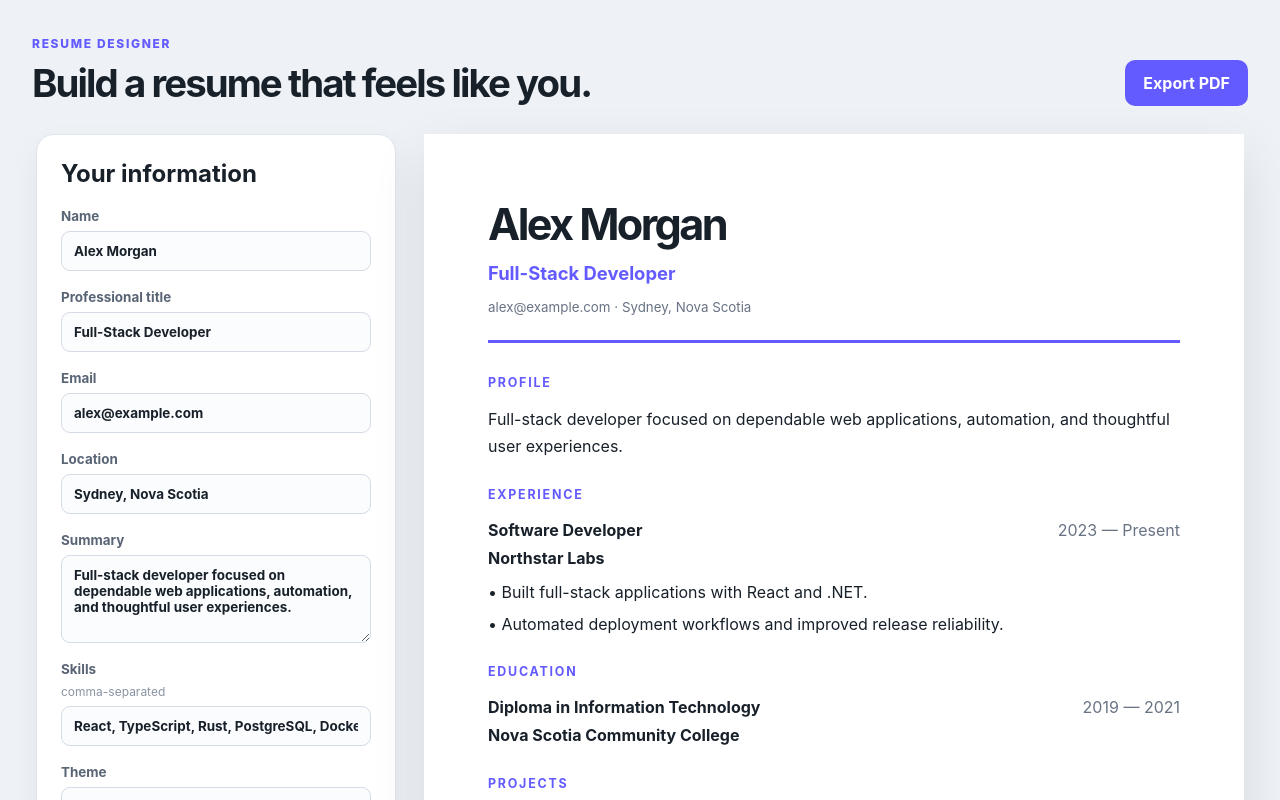
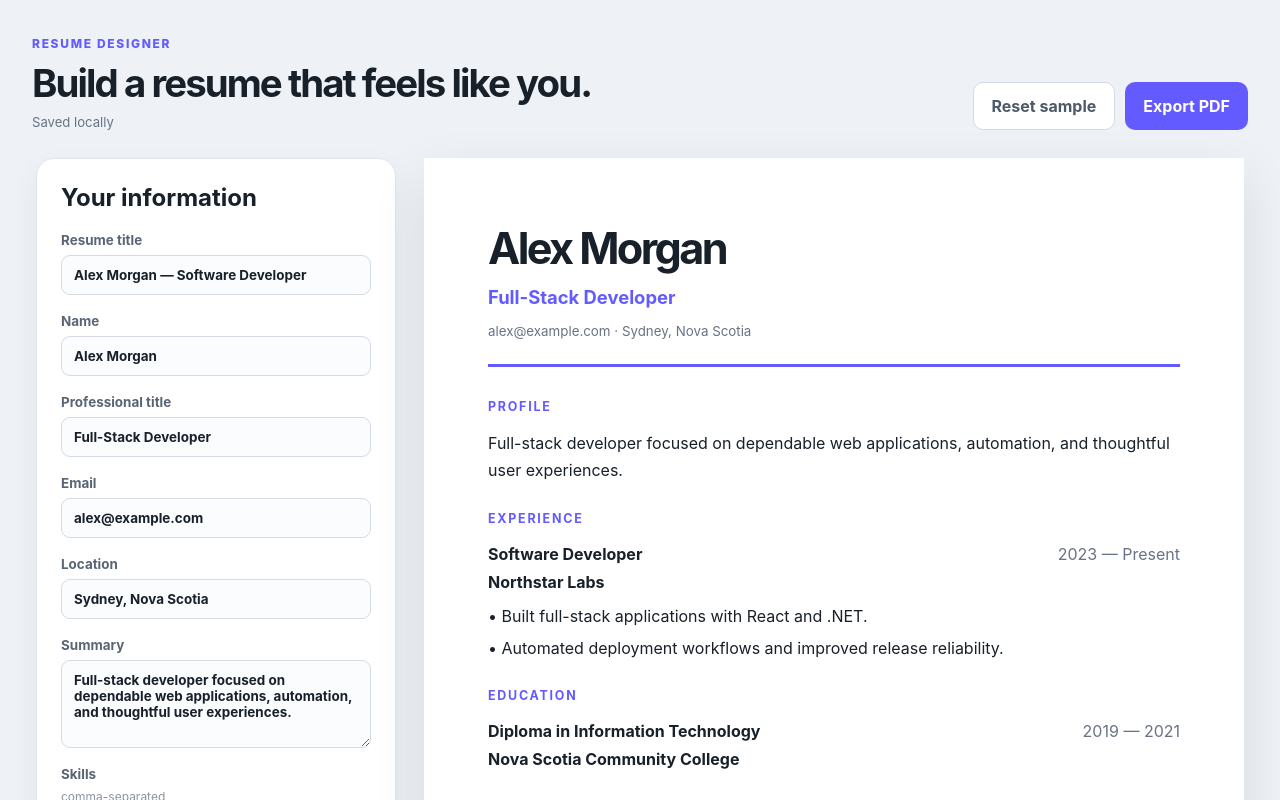
Before and after one commit to jherney/resume-designer, a React (Vite) app: page / in a window 1280 px wide. Shown: the top 800 px of the page. Built offline with nearby package versions, Linux system fonts and the light colour scheme.

Commit message:
Add local resume persistence

```diff
--- a/src/App.tsx
+++ b/src/App.tsx
@@ -1,42 +1,63 @@
-import { useState } from 'react';
+import { useEffect, useState } from 'react';
 import { sampleResume } from './data/sampleResume';
-import type { EducationItem, ExperienceItem, ProjectItem, ResumeData, ThemeName } from './types/resume';
+import type { EducationItem, ExperienceItem, ProjectItem, ResumeData, StoredResumeState, ThemeName } from './types/resume';
 
+const STORAGE_KEY = 'resume-designer-state';
 const newExperience = (): ExperienceItem => ({ id: crypto.randomUUID(), company: '', role: '', dates: '', bullets: [''] });
 const newEducation = (): EducationItem => ({ id: crypto.randomUUID(), institution: '', degree: '', dates: '' });
 const newProject = (): ProjectItem => ({ id: crypto.randomUUID(), name: '', description: '', link: '' });
 
+function loadState(): StoredResumeState {
+  try {
+    const saved = localStorage.getItem(STORAGE_KEY);
+    if (saved) return JSON.parse(saved) as StoredResumeState;
+  } catch {
+    // Ignore malformed or unavailable browser storage.
+  }
+  return { resume: sampleResume, theme: 'modern' };
+}
+
 function App() {
-  const [resume, setResume] = useState<ResumeData>(sampleResume);
-  const [theme, setTheme] = useState<ThemeName>('modern');
+  const [initialState] = useState(loadState);
+  const [resume, setResume] = useState<ResumeData>(initialState.resume);
+  const [theme, setTheme] = useState<ThemeName>(initialState.theme);
+  const [saveState, setSaveState] = useState<'saved' | 'saving'>('saved');
+
+  useEffect(() => {
+    setSaveState('saving');
+    const timer = window.setTimeout(() => {
+      try { localStorage.setItem(STORAGE_KEY, JSON.stringify({ resume, theme })); } catch { /* Storage may be unavailable. */ }
+      setSaveState('saved');
+    }, 300);
+    return () => window.clearTimeout(timer);
+  }, [resume, theme]);
 
   const update = <K extends keyof ResumeData>(field: K, value: ResumeData[K]) => {
     setResume((current) => ({ ...current, [field]: value }));
   };
 
-  const updateExperience = (id: string, patch: Partial<ExperienceItem>) => {
-    update('experience', resume.experience.map((item) => item.id === id ? { ...item, ...patch } : item));
+  const updateExperience = (id: string, patch: Partial<ExperienceItem>) => update('experience', resume.experience.map((item) => item.id === id ? { ...item, ...patch } : item));
+  const updateEducation = (id: string, patch: Partial<EducationItem>) => update('education', resume.education.map((item) => item.id === id ? { ...item, ...patch } : item));
+  const updateProject = (id: string, patch: Partial<ProjectItem>) => update('projects', resume.projects.map((item) => item.id === id ? { ...item, ...patch } : item));
+  const removeItem = <T extends { id: string }>(items: T[], id: string) => items.filter((item) => item.id !== id);
+
+  const resetResume = () => {
+    if (window.confirm('Reset this resume to the sample data? Your current local changes will be replaced.')) {
+      setResume(structuredClone(sampleResume));
+      setTheme('modern');
+    }
   };
-
-  const updateEducation = (id: string, patch: Partial<EducationItem>) => {
-    update('education', resume.education.map((item) => item.id === id ? { ...item, ...patch } : item));
-  };
-
-  const updateProject = (id: string, patch: Partial<ProjectItem>) => {
-    update('projects', resume.projects.map((item) => item.id === id ? { ...item, ...patch } : item));
-  };
-
-  const removeItem = <T extends { id: string }>(items: T[], id: string) => items.filter((item) => item.id !== id);
 
   return (
     <main className="app-shell">
       <header className="topbar">
-        <div><span className="eyebrow">Resume Designer</span><h1>Build a resume that feels like you.</h1></div>
-        <button className="primary-button" onClick={() => window.print()}>Export PDF</button>
+        <div><span className="eyebrow">Resume Designer</span><h1>Build a resume that feels like you.</h1><p className="save-status">{saveState === 'saving' ? 'Saving locally…' : 'Saved locally'}</p></div>
+        <div className="topbar-actions"><button className="secondary-button" onClick={resetResume}>Reset sample</button><button className="primary-button" onClick={() => window.print()}>Export PDF</button></div>
       </header>
       <section className="workspace">
         <aside className="panel editor-panel">
           <h2>Your information</h2>
+          <label>Resume title<input value={resume.resumeTitle} onChange={(e) => update('resumeTitle', e.target.value)} /></label>
           <label>Name<input value={resume.name} onChange={(e) => update('name', e.target.value)} /></label>
           <label>Professional title<input value={resume.title} onChange={(e) => update('title', e.target.value)} /></label>
           <label>Email<input value={resume.email} onChange={(e) => update('email', e.target.value)} /></label>
@@ -46,42 +67,17 @@ function App() {
           <label>Theme<select value={theme} onChange={(e) => setTheme(e.target.value as ThemeName)}><option value="modern">Modern</option><option value="classic">Classic</option><option value="minimal">Minimal</option></select></label>
 
           <EditorSection title="Experience" onAdd={() => update('experience', [...resume.experience, newExperience()])}>
-            {resume.experience.map((item) => <div className="editor-card" key={item.id}>
-              <button className="remove-button" onClick={() => update('experience', removeItem(resume.experience, item.id))}>Remove</button>
-              <input placeholder="Job title" value={item.role} onChange={(e) => updateExperience(item.id, { role: e.target.value })} />
-              <input placeholder="Company" value={item.company} onChange={(e) => updateExperience(item.id, { company: e.target.value })} />
-              <input placeholder="Dates" value={item.dates} onChange={(e) => updateExperience(item.id, { dates: e.target.value })} />
-              <textarea rows={3} placeholder="One achievement per line" value={item.bullets.join('\n')} onChange={(e) => updateExperience(item.id, { bullets: e.target.value.split('\n') })} />
-            </div>)}
+            {resume.experience.map((item) => <div className="editor-card" key={item.id}><button className="remove-button" onClick={() => update('experience', removeItem(resume.experience, item.id))}>Remove</button><input placeholder="Job title" value={item.role} onChange={(e) => updateExperience(item.id, { role: e.target.value })} /><input placeholder="Company" value={item.company} onChange={(e) => updateExperience(item.id, { company: e.target.value })} /><input placeholder="Dates" value={item.dates} onChange={(e) => updateExperience(item.id, { dates: e.target.value })} /><textarea rows={3} placeholder="One achievement per line" value={item.bullets.join('\n')} onChange={(e) => updateExperience(item.id, { bullets: e.target.value.split('\n') })} /></div>)}
           </EditorSection>
-
           <EditorSection title="Education" onAdd={() => update('education', [...resume.education, newEducation()])}>
-            {resume.education.map((item) => <div className="editor-card" key={item.id}>
-              <button className="remove-button" onClick={() => update('education', removeItem(resume.education, item.id))}>Remove</button>
-              <input placeholder="Degree or certificate" value={item.degree} onChange={(e) => updateEducation(item.id, { degree: e.target.value })} />
-              <input placeholder="Institution" value={item.institution} onChange={(e) => updateEducation(item.id, { institution: e.target.value })} />
-              <input placeholder="Dates" value={item.dates} onChange={(e) => updateEducation(item.id, { dates: e.target.value })} />
-            </div>)}
+            {resume.education.map((item) => <div className="editor-card" key={item.id}><button className="remove-button" onClick={() => update('education', removeItem(resume.education, item.id))}>Remove</button><input placeholder="Degree or certificate" value={item.degree} onChange={(e) => updateEducation(item.id, { degree: e.target.value })} /><input placeholder="Institution" value={item.institution} onChange={(e) => updateEducation(item.id, { institution: e.target.value })} /><input placeholder="Dates" value={item.dates} onChange={(e) => updateEducation(item.id, { dates: e.target.value })} /></div>)}
           </EditorSection>
-
           <EditorSection title="Projects" onAdd={() => update('projects', [...resume.projects, newProject()])}>
-            {resume.projects.map((item) => <div className="editor-card" key={item.id}>
-              <button className="remove-button" onClick={() => update('projects', removeItem(resume.projects, item.id))}>Remove</button>
-              <input placeholder="Project name" value={item.name} onChange={(e) => updateProject(item.id, { name: e.target.value })} />
-              <textarea rows={3} placeholder="Project description" value={item.description} onChange={(e) => updateProject(item.id, { description: e.target.value })} />
-              <input placeholder="Project link" value={item.link} onChange={(e) => updateProject(item.id, { link: e.target.value })} />
-            </div>)}
+            {resume.projects.map((item) => <div className="editor-card" key={item.id}><button className="remove-button" onClick={() => update('projects', removeItem(resume.projects, item.id))}>Remove</button><input placeholder="Project name" value={item.name} onChange={(e) => updateProject(item.id, { name: e.target.value })} /><textarea rows={3} placeholder="Project description" value={item.description} onChange={(e) => updateProject(item.id, { description: e.target.value })} /><input placeholder="Project link" value={item.link} onChange={(e) => updateProject(item.id, { link: e.target.value })} /></div>)}
           </EditorSection>
         </aside>
 
-        <article className={`resume-preview theme-${theme}`}>
-          <div className="resume-header"><h2>{resume.name}</h2><p>{resume.title}</p><small>{resume.email} · {resume.location}</small></div>
-          {resume.summary && <section><h3>Profile</h3><p>{resume.summary}</p></section>}
-          {resume.experience.length > 0 && <section><h3>Experience</h3>{resume.experience.map((item) => <div className="experience" key={item.id}><div className="experience-heading"><strong>{item.role || 'Job title'}</strong><span>{item.dates}</span></div><p>{item.company}</p>{item.bullets.filter(Boolean).map((bullet) => <div className="bullet" key={bullet}>• {bullet}</div>)}</div>)}</section>}
-          {resume.education.length > 0 && <section><h3>Education</h3>{resume.education.map((item) => <div className="experience" key={item.id}><div className="experience-heading"><strong>{item.degree || 'Degree'}</strong><span>{item.dates}</span></div><p>{item.institution}</p></div>)}</section>}
-          {resume.projects.length > 0 && <section><h3>Projects</h3>{resume.projects.map((item) => <div className="experience" key={item.id}><strong>{item.name || 'Project name'}</strong><p>{item.description}</p>{item.link && <small>{item.link}</small>}</div>)}</section>}
-          {resume.skills.length > 0 && <section><h3>Skills</h3><div className="skill-list">{resume.skills.map((skill) => <span key={skill}>{skill}</span>)}</div></section>}
-        </article>
+        <article className={`resume-preview theme-${theme}`}><div className="resume-header"><h2>{resume.name}</h2><p>{resume.title}</p><small>{resume.email} · {resume.location}</small></div>{resume.summary && <section><h3>Profile</h3><p>{resume.summary}</p></section>}{resume.experience.length > 0 && <section><h3>Experience</h3>{resume.experience.map((item) => <div className="experience" key={item.id}><div className="experience-heading"><strong>{item.role || 'Job title'}</strong><span>{item.dates}</span></div><p>{item.company}</p>{item.bullets.filter(Boolean).map((bullet) => <div className="bullet" key={bullet}>• {bullet}</div>)}</div>)}</section>}{resume.education.length > 0 && <section><h3>Education</h3>{resume.education.map((item) => <div className="experience" key={item.id}><div className="experience-heading"><strong>{item.degree || 'Degree'}</strong><span>{item.dates}</span></div><p>{item.institution}</p></div>)}</section>}{resume.projects.length > 0 && <section><h3>Projects</h3>{resume.projects.map((item) => <div className="experience" key={item.id}><strong>{item.name || 'Project name'}</strong><p>{item.description}</p>{item.link && <small>{item.link}</small>}</div>)}</section>}{resume.skills.length > 0 && <section><h3>Skills</h3><div className="skill-list">{resume.skills.map((skill) => <span key={skill}>{skill}</span>)}</div></section>}</article>
       </section>
     </main>
   );
--- a/src/data/sampleResume.ts
+++ b/src/data/sampleResume.ts
@@ -1,6 +1,7 @@
 import type { ResumeData } from '../types/resume';
 
 export const sampleResume: ResumeData = {
+  resumeTitle: 'Alex Morgan — Software Developer',
   name: 'Alex Morgan',
   title: 'Full-Stack Developer',
   email: 'alex@example.com',
--- a/src/styles.css
+++ b/src/styles.css
@@ -7,7 +7,11 @@ button { cursor: pointer; }
 .topbar { display: flex; align-items: end; justify-content: space-between; gap: 24px; margin-bottom: 28px; }
 .eyebrow { color: #635bff; font-size: .75rem; font-weight: 800; letter-spacing: .14em; text-transform: uppercase; }
 h1 { margin: 8px 0 0; font-size: clamp(1.8rem, 3vw, 3rem); letter-spacing: -.05em; }
-.primary-button { border: 0; border-radius: 10px; padding: 13px 18px; color: white; background: #635bff; font-weight: 700; }
+.save-status { margin: 8px 0 0; color: #687384; font-size: .82rem; }
+.topbar-actions { display: flex; gap: 10px; }
+.primary-button, .secondary-button { border: 0; border-radius: 10px; padding: 13px 18px; font-weight: 700; }
+.primary-button { color: white; background: #635bff; }
+.secondary-button { border: 1px solid #d4dbe5; color: #4d5968; background: white; }
 .workspace { display: grid; grid-template-columns: 360px minmax(0, 820px); gap: 28px; align-items: start; justify-content: center; }
 .panel { background: white; border: 1px solid #dfe4eb; border-radius: 18px; padding: 24px; box-shadow: 0 12px 30px #1720330e; }
 .panel h2 { margin-top: 0; }
--- a/src/types/resume.ts
+++ b/src/types/resume.ts
@@ -23,6 +23,7 @@ export interface ProjectItem {
 }
 
 export interface ResumeData {
+  resumeTitle: string;
   name: string;
   title: string;
   email: string;
@@ -33,3 +34,8 @@ export interface ResumeData {
   education: EducationItem[];
   projects: ProjectItem[];
 }
+
+export interface StoredResumeState {
+  resume: ResumeData;
+  theme: ThemeName;
+}
```
Also changed, not shown: 1 other file (tests, documents, lock files or other folders).
